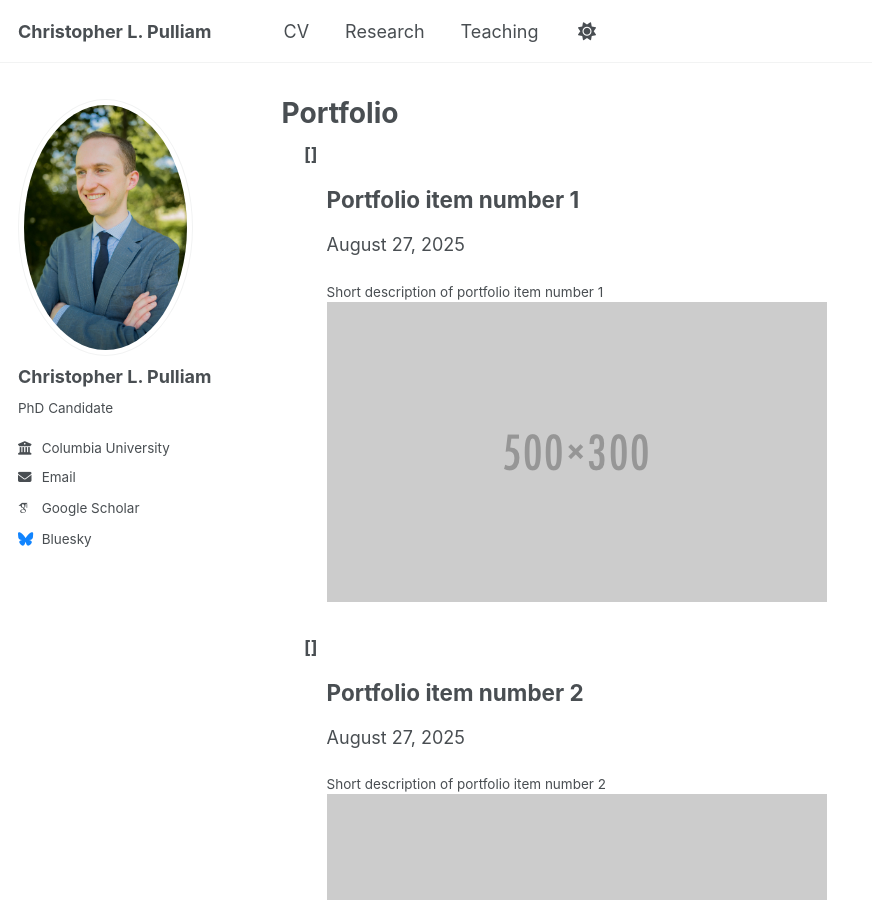
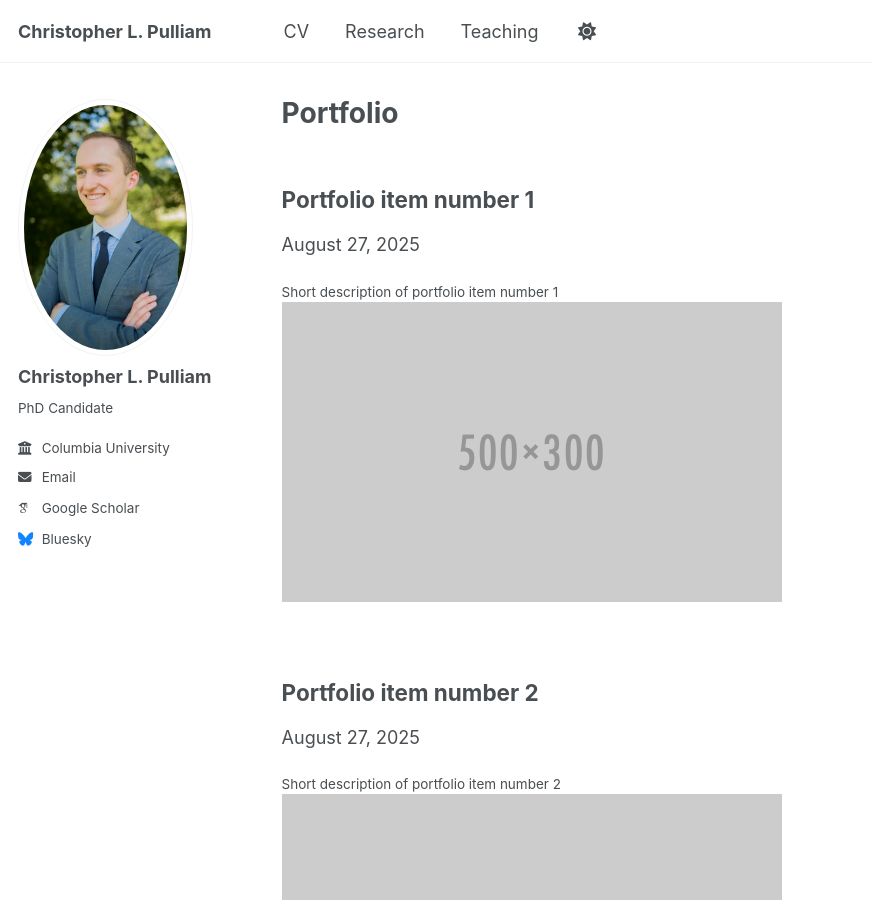
Before and after one commit to christopher-pulliam/christopher-pulliam.github.io, a Jekyll site: the page built from _pages/portfolio.html, in a window 1280 px wide and 900 px high. Shown: the whole window, without its empty margins (0-872 px from the left). Built offline with Jekyll 4.4.1, drawn with Linux system fonts in a browser that asks for light colours; some web fonts are replaced; a script that is not in the unit is left out.

Commit message:
Update archive-single.html

```diff
--- a/_includes/archive-single.html
+++ b/_includes/archive-single.html
@@ -1,13 +1,6 @@
-{% assign number = include.number %}
-
 <div class="pub-entry">
-  <div class="pub-number">
-    [{{ number }}]
-  </div>
   <div class="pub-content-wrapper">
-    <h2 class="archive__item-title" itemprop="headline">
-      {{ post.title }}
-    </h2>
+    <h2 class="archive__item-title">{{ post.title }}</h2>
 
     {% if post.collection == 'publications' %}
       <p>
```
